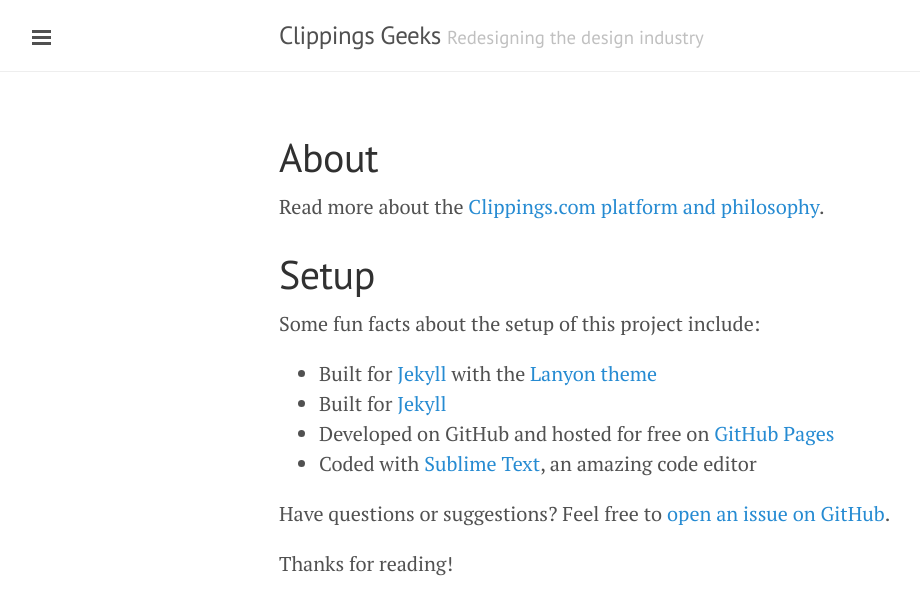
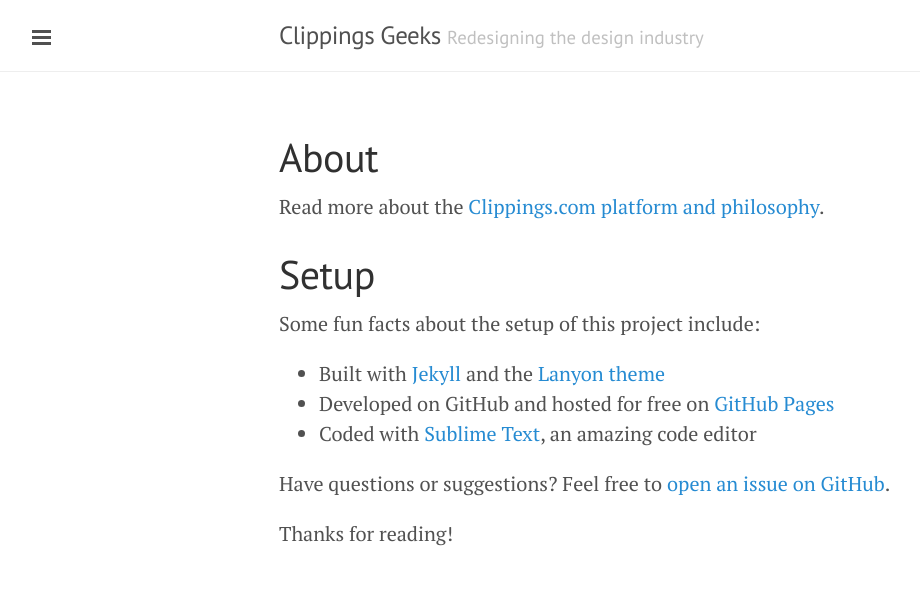
Before and after one commit to OpenBuildings/clippings.github.io, a Jekyll site: the page built from about.md, in a window 1280 px wide. Shown: the top 615 px of the page, without its empty margins (1-921 px from the left). Built offline with Jekyll 4.4.1, drawn with Linux system fonts in a browser that asks for light colours.

Commit message:
Fix typos and wording in the about page

```diff
--- a/about.md
+++ b/about.md
@@ -7,8 +7,7 @@ Read more about the [Clippings.com platform and philosophy](https://clippings.co
 
 # Setup
 Some fun facts about the setup of this project include:
-- Built for [Jekyll](http://jekyllrb.com) with the [Lanyon theme](http://lanyon.getpoole.com)
-- Built for [Jekyll](http://jekyllrb.com)
+- Built with [Jekyll](http://jekyllrb.com) and the [Lanyon theme](http://lanyon.getpoole.com)
 - Developed on GitHub and hosted for free on [GitHub Pages](https://pages.github.com)
 - Coded with [Sublime Text](http://sublimetext.com), an amazing code editor
 
```
